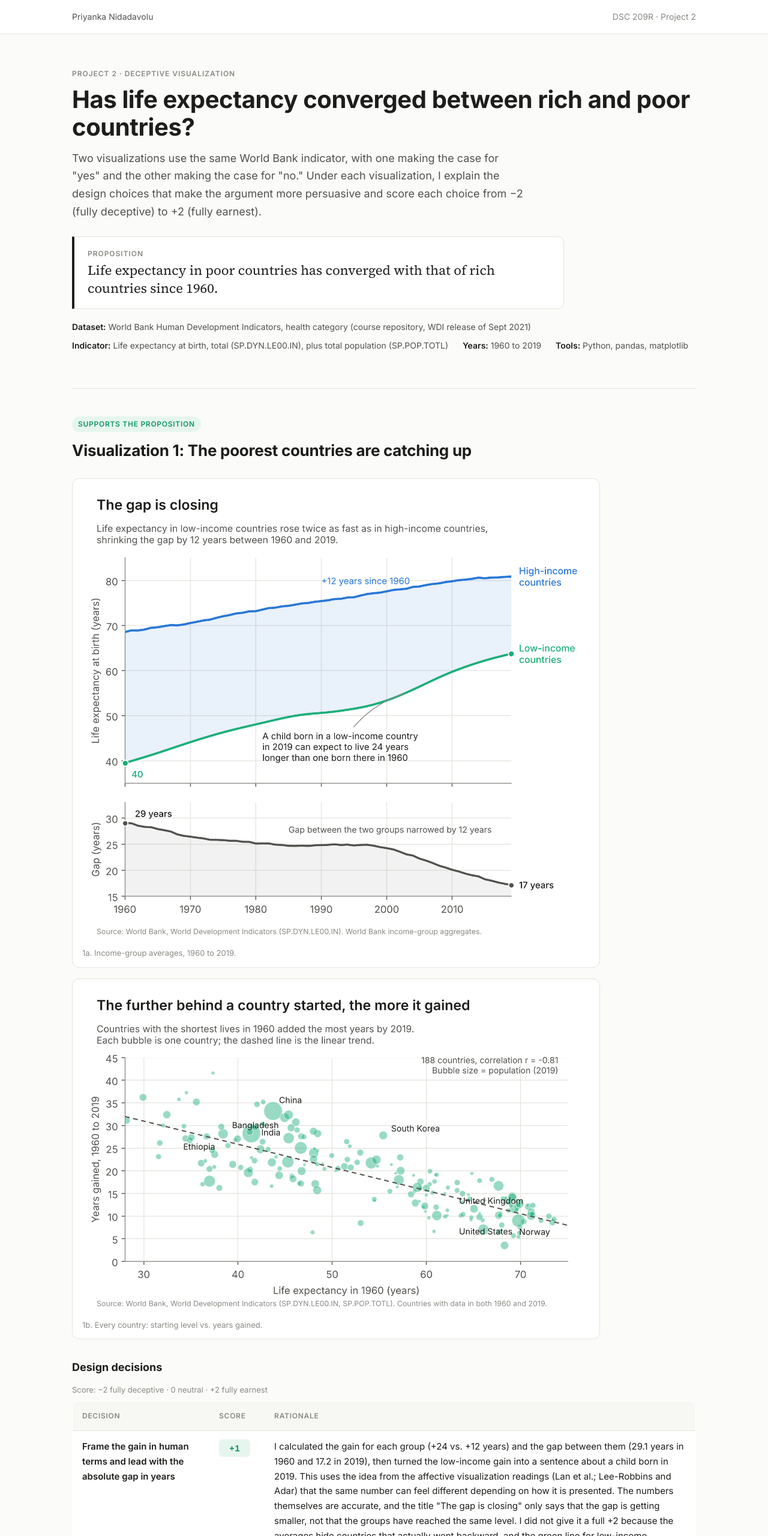
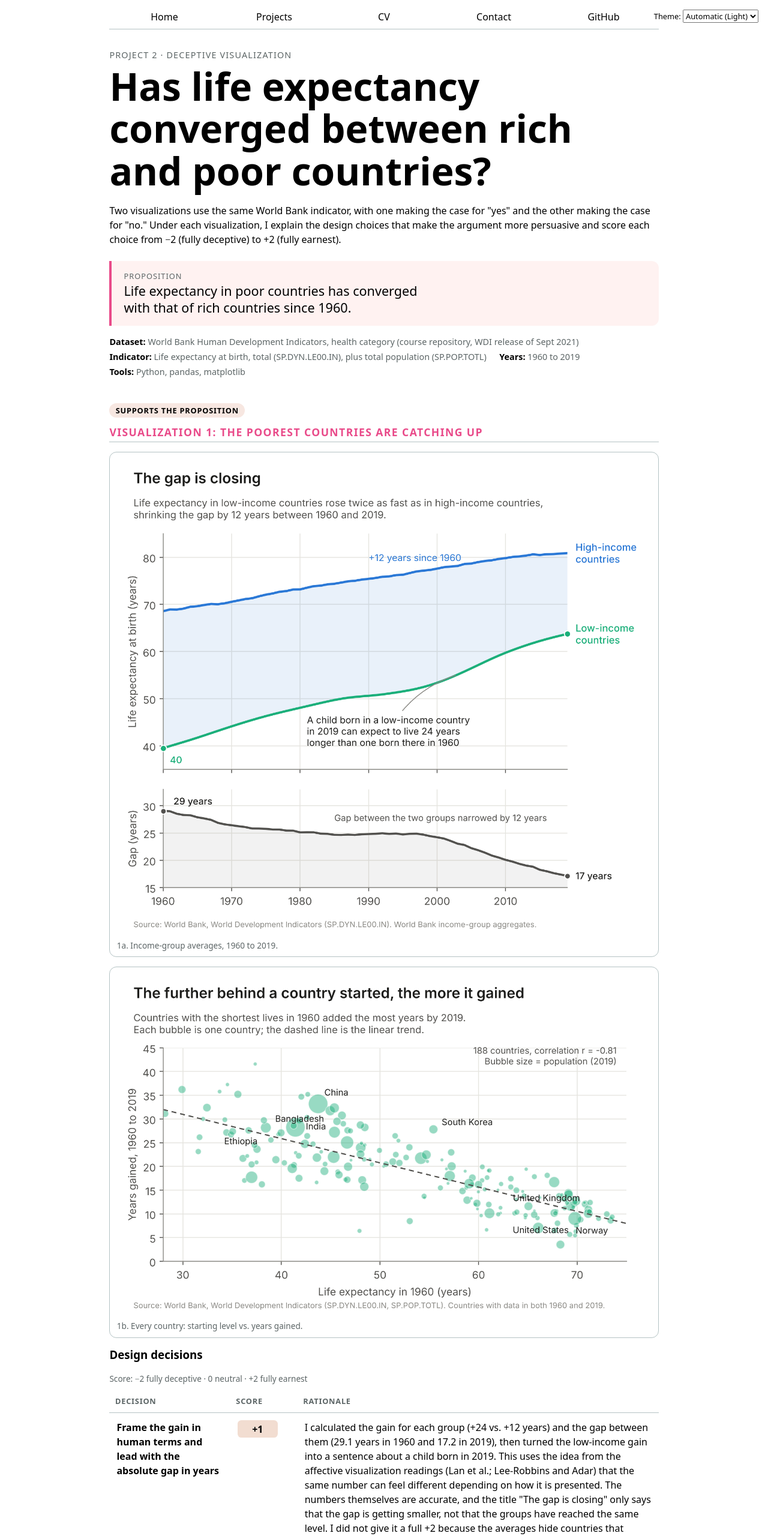
Before and after one commit to priyanka-nidadavolu/DSC209-portfolio, a plain HTML site: page dsc209-project2/index.html in a window 1280 px wide. Shown: the top 2560 px of the page at 60% size. Drawn offline with Linux system fonts and the light colour scheme.

Commit message:
css changes

```diff
--- a/dsc209-project2/index.html
+++ b/dsc209-project2/index.html
@@ -4,77 +4,82 @@
 <meta charset="utf-8">
 <meta name="viewport" content="width=device-width, initial-scale=1">
 <title>Deceptive Visualization | DSC 209R Project 2</title>
-<link rel="preconnect" href="https://fonts.googleapis.com">
-<link href="https://fonts.googleapis.com/css2?family=Inter:wght@400;500;600;700&family=Source+Serif+4:wght@400;600&display=swap" rel="stylesheet">
+<script type="module" src="../global.js"></script>
+<link rel="stylesheet" href="../style.css">
 <style>
-  :root {
-    --bg: #fbfbf9; --surface: #ffffff; --ink: #1d1d1b; --ink-2: #52514e; --muted: #8a8984;
-    --border: #e6e5e0; --blue: #2a78d6; --teal: #12976a; --red: #b42318;
-    --neg: #b42318; --neg-bg: #fdecea; --pos: #12976a; --pos-bg: #e6f6ef; --mid-bg: #f1f0ec;
+  /* Page-specific additions on top of the site's style.css; colors come from its tokens */
+  .intro { margin-bottom: 2em; }
+  .intro h1 { margin-block: 0.1em 0.3em; }
+  .prop {
+    margin-block: 1.5em 1em;
+    padding: 1em 1.25em;
+    border-left: 0.3em solid var(--color-accent);
+    border-radius: 0 0.75em 0.75em 0;
+    background-color: color-mix(in oklch, var(--color-accent), canvas 92%);
   }
-  * { box-sizing: border-box; }
-  body { margin: 0; background: var(--bg); color: var(--ink); font: 16px/1.65 "Inter", system-ui, sans-serif; }
-  .wrap { max-width: 1080px; margin: 0 auto; padding: 0 20px; }
-  header.top { border-bottom: 1px solid var(--border); background: var(--surface); }
-  header.top .wrap { display: flex; justify-content: space-between; align-items: center; height: 56px; font-size: 14px; }
-  header.top a { color: var(--ink-2); text-decoration: none; }
-  header.top a:hover { color: var(--blue); }
-  .hero { padding: 56px 0 28px; }
-  .eyebrow { font-size: 12px; letter-spacing: .08em; text-transform: uppercase; color: var(--muted); font-weight: 600; }
-  h1 { font-size: clamp(28px, 4vw, 40px); line-height: 1.15; margin: 10px 0 14px; letter-spacing: -.01em; }
-  h2 { font-size: 26px; margin: 0 0 6px; letter-spacing: -.01em; }
-  h3 { font-size: 18px; margin: 32px 0 12px; }
-  p { margin: 0 0 14px; }
-  .lede { font-size: 18px; color: var(--ink-2); max-width: 760px; }
-  .prop { background: var(--surface); border: 1px solid var(--border); border-left: 4px solid var(--ink); border-radius: 0 10px 10px 0; padding: 18px 22px; margin: 26px 0 8px; max-width: 820px; }
-  .prop .label { font-size: 12px; font-weight: 600; text-transform: uppercase; letter-spacing: .08em; color: var(--muted); margin-bottom: 4px; }
-  .prop .text { font-family: "Source Serif 4", Georgia, serif; font-size: 22px; line-height: 1.35; }
-  .meta { display: flex; flex-wrap: wrap; gap: 8px 24px; font-size: 14px; color: var(--ink-2); margin-top: 18px; }
-  .meta b { color: var(--ink); font-weight: 600; }
-  section.side { padding: 44px 0 12px; border-top: 1px solid var(--border); margin-top: 32px; }
-  .side-tag { display: inline-block; font-size: 12px; font-weight: 600; letter-spacing: .06em; text-transform: uppercase; padding: 3px 10px; border-radius: 999px; margin-bottom: 10px; }
-  .for .side-tag { background: var(--pos-bg); color: var(--pos); }
-  .against .side-tag { background: var(--neg-bg); color: var(--neg); }
-  .viz { display: grid; grid-template-columns: 1fr; gap: 18px; margin: 24px 0 6px; max-width: 880px; }
-  .viz figure { margin: 0; background: var(--surface); border: 1px solid var(--border); border-radius: 12px; padding: 10px; }
-  .viz img { width: 100%; height: auto; display: block; border-radius: 6px; }
-  .viz figcaption { font-size: 13px; color: var(--muted); padding: 8px 6px 2px; }
-  .viz-note { font-size: 14px; color: var(--ink-2); }
-  table.decisions { width: 100%; border-collapse: collapse; margin: 8px 0 12px; background: var(--surface); border: 1px solid var(--border); border-radius: 12px; overflow: hidden; }
-  .decisions th, .decisions td { text-align: left; vertical-align: top; padding: 14px 16px; border-bottom: 1px solid var(--border); font-size: 15px; }
-  .decisions tr:last-child td { border-bottom: none; }
-  .decisions th { font-size: 12px; text-transform: uppercase; letter-spacing: .06em; color: var(--muted); font-weight: 600; background: #f7f7f4; }
+  .prop .label { font-size: 0.8em; text-transform: uppercase; letter-spacing: 0.08em; color: var(--color-muted); }
+  .prop .text { font-size: 1.35em; line-height: 1.3; text-wrap: balance; }
+  .meta { display: flex; flex-wrap: wrap; gap: 0.25em 1.5em; font-size: 0.9em; color: var(--color-muted); }
+  .meta b { color: canvastext; }
+  .side-tag {
+    display: inline-block;
+    padding: 0.2em 0.8em;
+    border-radius: 999px;
+    font-size: 0.8em;
+    font-weight: 600;
+    text-transform: uppercase;
+    letter-spacing: 0.06em;
+  }
+  .for .side-tag { background-color: color-mix(in oklch, oklch(60% 0.13 160), canvas 85%); }
+  .against .side-tag { background-color: color-mix(in oklch, var(--color-accent), canvas 85%); }
+  .viz { display: grid; gap: 1em; margin-block: 1em; }
+  .viz figure {
+    margin: 0;
+    padding: 0.5em;
+    border: 1px solid var(--color-border);
+    border-radius: 0.75em;
+  }
+  .viz img { display: block; width: 100%; height: auto; border-radius: 0.5em; background: white; }
+  .viz figcaption { padding: 0.5em 0.25em 0; font-size: 0.85em; color: var(--color-muted); }
+  .scale { font-size: 0.85em; color: var(--color-muted); }
+  table.decisions { width: 100%; border-collapse: collapse; margin-block: 0.5em 1em; }
+  .decisions th,
+  .decisions td { padding: 0.75em; text-align: left; vertical-align: top; border-bottom: 1px solid var(--color-border); }
+  .decisions th { font-size: 0.8em; text-transform: uppercase; letter-spacing: 0.06em; color: var(--color-muted); }
   .decisions td:first-child { width: 22%; font-weight: 600; }
-  .decisions td:nth-child(2) { width: 92px; }
-  .score { display: inline-block; min-width: 52px; text-align: center; font-weight: 700; font-size: 14px; padding: 3px 8px; border-radius: 6px; font-variant-numeric: tabular-nums; }
-  .s-neg { background: var(--neg-bg); color: var(--neg); }
-  .s-pos { background: var(--pos-bg); color: var(--pos); }
-  .s-mid { background: var(--mid-bg); color: var(--ink-2); }
-  .scale { font-size: 13px; color: var(--muted); margin-bottom: 4px; }
-  section.reflection { padding: 44px 0 24px; border-top: 1px solid var(--border); margin-top: 32px; }
-  .reflection p { max-width: 760px; font-size: 16.5px; }
-  .checkpoint { background: var(--surface); border: 1px solid var(--border); border-radius: 12px; padding: 18px 22px; margin: 20px 0; max-width: 820px; font-size: 15px; }
-  .checkpoint ul { margin: 6px 0 0; padding-left: 20px; }
-  .checkpoint li { margin-bottom: 6px; }
-  footer { border-top: 1px solid var(--border); padding: 24px 0 48px; font-size: 13px; color: var(--muted); margin-top: 24px; }
-  footer a { color: var(--ink-2); }
-  @media (max-width: 820px) {
-    .viz { grid-template-columns: 1fr; }
-    .decisions td:first-child { width: auto; }
+  .decisions td:nth-child(2) { width: 5.5em; }
+  .score {
+    display: inline-block;
+    min-width: 3.2em;
+    padding: 0.15em 0.5em;
+    border-radius: 0.4em;
+    text-align: center;
+    font-weight: 700;
+    font-variant-numeric: tabular-nums;
+  }
+  .s-neg { background-color: color-mix(in oklch, var(--color-accent), canvas 80%); }
+  .s-pos { background-color: color-mix(in oklch, oklch(60% 0.13 160), canvas 78%); }
+  .s-mid { background-color: color-mix(in oklch, var(--color-muted), canvas 85%); }
+  .checkpoint {
+    margin-block: 1.5em;
+    padding: 1em 1.25em;
+    border: 1px solid var(--color-border);
+    border-radius: 0.75em;
+  }
+  .checkpoint ul { margin-bottom: 0; }
+  .checkpoint li::marker { color: var(--color-accent); }
+  footer { margin-block: 3em 2em; padding-top: 1em; border-top: 1px solid var(--color-border); font-size: 0.85em; color: var(--color-muted); }
+  footer a { color: inherit; text-decoration-color: var(--color-accent); text-underline-offset: 0.2em; }
+  @media (max-width: 45em) {
     .decisions thead { display: none; }
-    .decisions tr { display: block; border-bottom: 1px solid var(--border); padding: 6px 0; }
-    .decisions td { display: block; border: none; padding: 6px 16px; }
+    .decisions tr { display: block; padding-block: 0.5em; border-bottom: 1px solid var(--color-border); }
+    .decisions td { display: block; width: auto !important; padding: 0.25em 0; border: none; }
   }
 </style>
 </head>
 <body>
-<header class="top"><div class="wrap">
-  <a href="../index.html">Priyanka Nidadavolu</a>
-  <span style="color:var(--muted)">DSC 209R · Project 2</span>
-</div></header>
-
-<main class="wrap">
-  <div class="hero">
+<main>
+  <div class="intro">
     <div class="eyebrow">Project 2 · Deceptive Visualization</div>
     <h1>Has life expectancy converged between rich and poor countries?</h1>
     <p class="lede">Two visualizations use the same World Bank indicator, with one making the case for "yes" and the other making the case for "no." Under each visualization, I explain the design choices that make the argument more persuasive and score each choice from &minus;2 (fully deceptive) to +2 (fully earnest).</p>
@@ -208,8 +213,5 @@
   </section>
 </main>
 
-<footer><div class="wrap">
-  Data: World Bank, World Development Indicators, via the course's <a href="https://github.com/ZeningQu/World-Bank-Data-by-Indicators">World Bank Data by Indicators</a> repository (health-raw-2021.csv). Charts generated with <a href="make_charts.py">make_charts.py</a>. DSC 209R, UC San Diego, Fall 2026.
-</div></footer>
 </body>
 </html>
```
